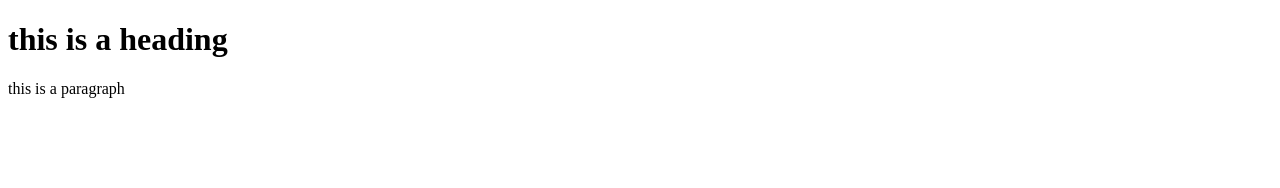
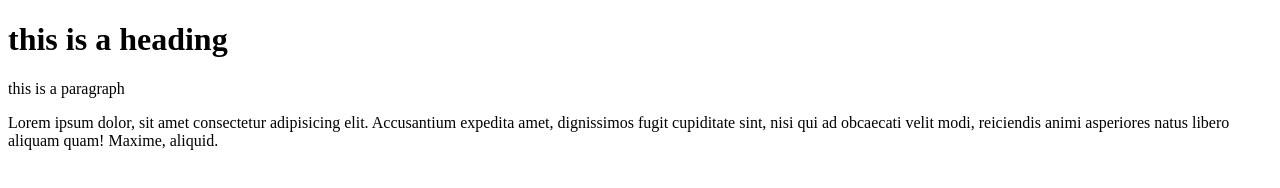
Before and after one commit to vsoham18/git-course, a plain HTML site: page index.html in a window 1280 px wide. Drawn offline with Linux system fonts and the light colour scheme.

Commit message:
add a para into file

```diff
--- a/index.html
+++ b/index.html
@@ -8,5 +8,6 @@
 <body>
     <h1>this is a heading</h1>
     <p>this is a paragraph</p>
+    <p>Lorem ipsum dolor, sit amet consectetur adipisicing elit. Accusantium expedita amet, dignissimos fugit cupiditate sint, nisi qui ad obcaecati velit modi, reiciendis animi asperiores natus libero aliquam quam! Maxime, aliquid.</p>
 </body>
 </html>
```
